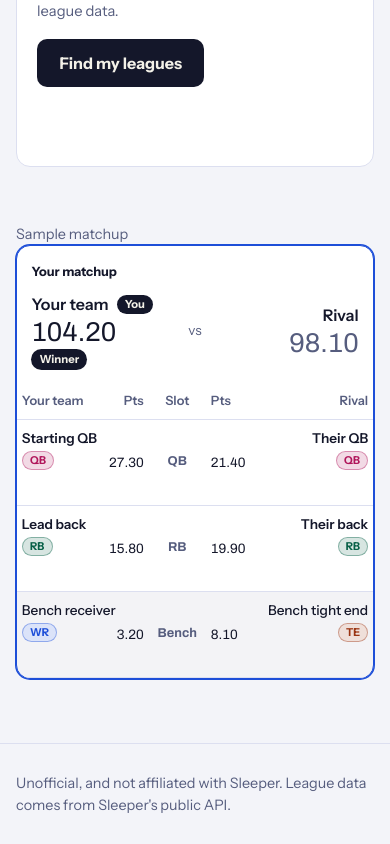
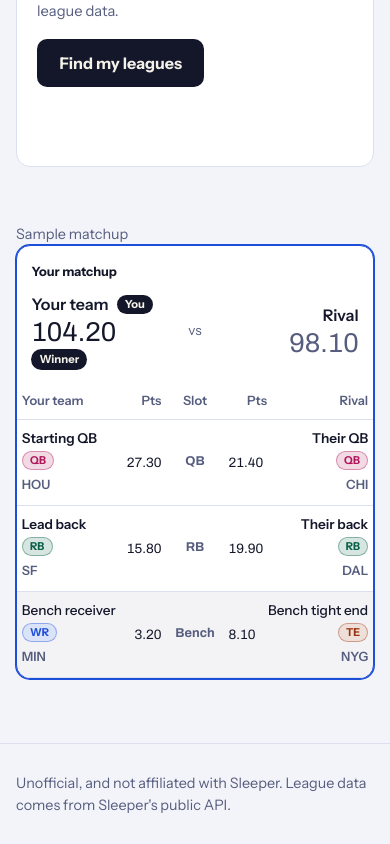
Before and after one commit to ColeRowellLove/sleeper-fantasy-assistant, a Next.js app in the folder frontend/: page / in a window 390 px wide. Shown: the part 606-1450 px from the top of the page. Built offline with nearby package versions, Linux system fonts and the light colour scheme.

Commit message:
fix: centre matchup columns, constant row height, team and photo on phones
Closes #166

Co-Authored-By: Claude Sonnet 5.5 <noreply@anthropic.com>

```diff
--- a/frontend/app/globals.css
+++ b/frontend/app/globals.css
@@ -1247,14 +1247,24 @@ table.h2h {
 .cell-meta {
   align-items: center;
   display: flex;
-  flex-wrap: wrap;
   gap: 0.3rem;
+  /* never wrap: a wrapped badge would make some rows taller than others */
+  flex-wrap: nowrap;
+  max-width: 100%;
+  overflow: hidden;
+  white-space: nowrap;
   /* both sides reserve the same lines, so rows stay level and mirror each other */
   min-height: 1.5rem;
 }
 
 .cell-right .cell-meta {
   justify-content: flex-end;
+}
+
+.cell-team {
+  color: var(--muted);
+  font-size: 0.8rem;
+  font-weight: 600;
 }
 
 .h2h .chip {
@@ -1285,7 +1295,11 @@ table.h2h {
   }
 
   .h2h .avatar {
-    display: none;
+    --size: 2rem;
+  }
+
+  .h2h .cell-inner {
+    gap: 0.4rem;
   }
 
   .h2h .game-detail {
--- a/frontend/components/MatchupCard.tsx
+++ b/frontend/components/MatchupCard.tsx
@@ -84,6 +84,7 @@ function Cell({
             {state !== "played" && <InjuryBadge injury={player.injury} />}
           </span>
           <span className="cell-meta">
+            {player.team && <span className="cell-team">{player.team}</span>}
             <GameBadge game={player.game} />
           </span>
         </span>
@@ -155,7 +156,9 @@ export default function MatchupCard({
             <th scope="col" className="slot-col">
               Slot
             </th>
-            <th scope="col">Pts</th>
+            <th scope="col" className="num-col">
+              Pts
+            </th>
             <th scope="col" className="right-col">
               {b.team}
             </th>
```
